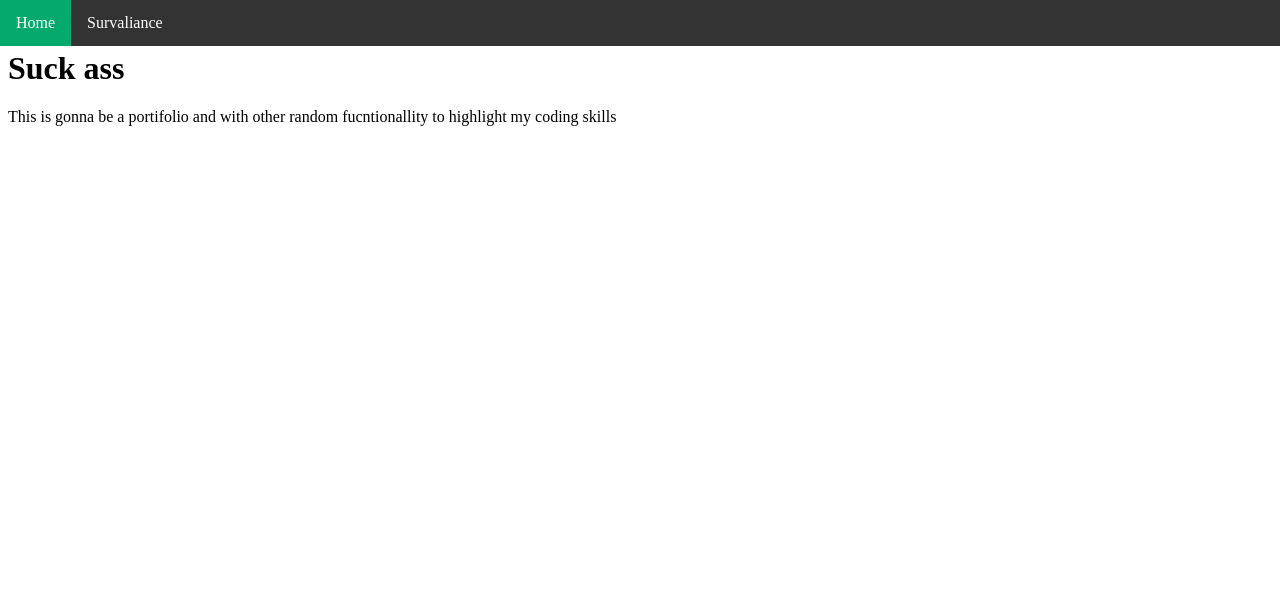
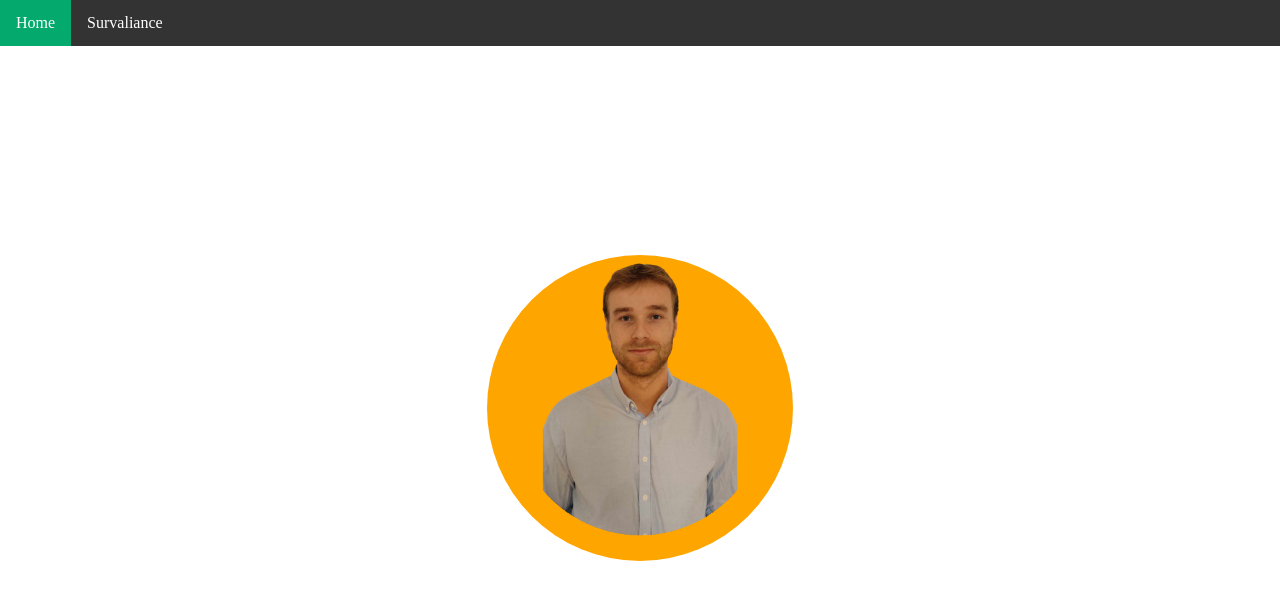
Before and after one commit to AsgerJarkKappel/sidequest, a plain HTML site: page index.html in a window 1280 px wide. Drawn offline with Linux system fonts and the light colour scheme.

Commit message:
Centering profile picture on landing page

```diff
--- a/index.html
+++ b/index.html
@@ -3,22 +3,26 @@
     <head>
         <meta charset="UTF-8">
         <meta name="viewport" content="width=device-width, initial-scale=1.0">
-        <title>Document</title>
+        <title>Landing page</title>
         <link rel="stylesheet" href="style.css">
     </head>
     <body>
-
         <div>
             <ul>
-                <li><a class="active" href="#home">Home</a></li>
-                <li><a href="#videoFeed.html">Survaliance</a></li>
+                <!--Navigation bar -->
+                <li>
+                    <a class="active" href="#home">Home</a>
+                </li>
+                <li>
+                    <a href="#videoFeed.html">Survaliance</a>
+                </li>
             </ul>
-        </div>
 
-        <div class="one">
-            <h1>Suck ass</h1>
-            <p>This is gonna be a portifolio and with other random fucntionallity to highlight my coding skills</p>
-        </div>
-
+            <div class="screen">
+                <div class="circleContainer">
+                    <img src="Resources/profilePic.png" alt="My face"/>
+                </div>
+            </div>
+        </body>
     </body>
 </html>
--- a/style.css
+++ b/style.css
@@ -12,6 +12,7 @@ ul {
   top: 0;
   left: 0;
   width: 100%;
+  display: block;
 }
 
   li {
@@ -37,3 +38,47 @@ ul {
   .one {
     margin-top: 50px;
   }
+
+  .face{
+    height: 30%;
+    width: 30%;
+    position: center;
+  }
+
+.textAllignCenter {
+  text-align: center;
+}
+
+.screen {
+  position: relative;
+  width: 100vw;
+  height:100vh;
+  top: auto;
+  margin: auto;
+  display: flex;
+  justify-content: center;
+  align-items: center;
+  max-width: 100%;
+  max-height: 100%;
+}
+
+
+.circleContainer {
+  background: orange;
+  padding: 3px;
+  width: 300px;
+  height: 300px;
+  border-radius: 50%;
+  position:absolute;
+  overflow: auto;
+}
+img {
+  display: block;
+  height: 100%;
+  position: absolute;
+  margin: auto;
+  top: -100%;
+  right: -100%;
+  bottom: -100%;
+  left: -100%;
+}
```
Also changed, not shown: Resources/profilePic.png (added), 1 other file.
